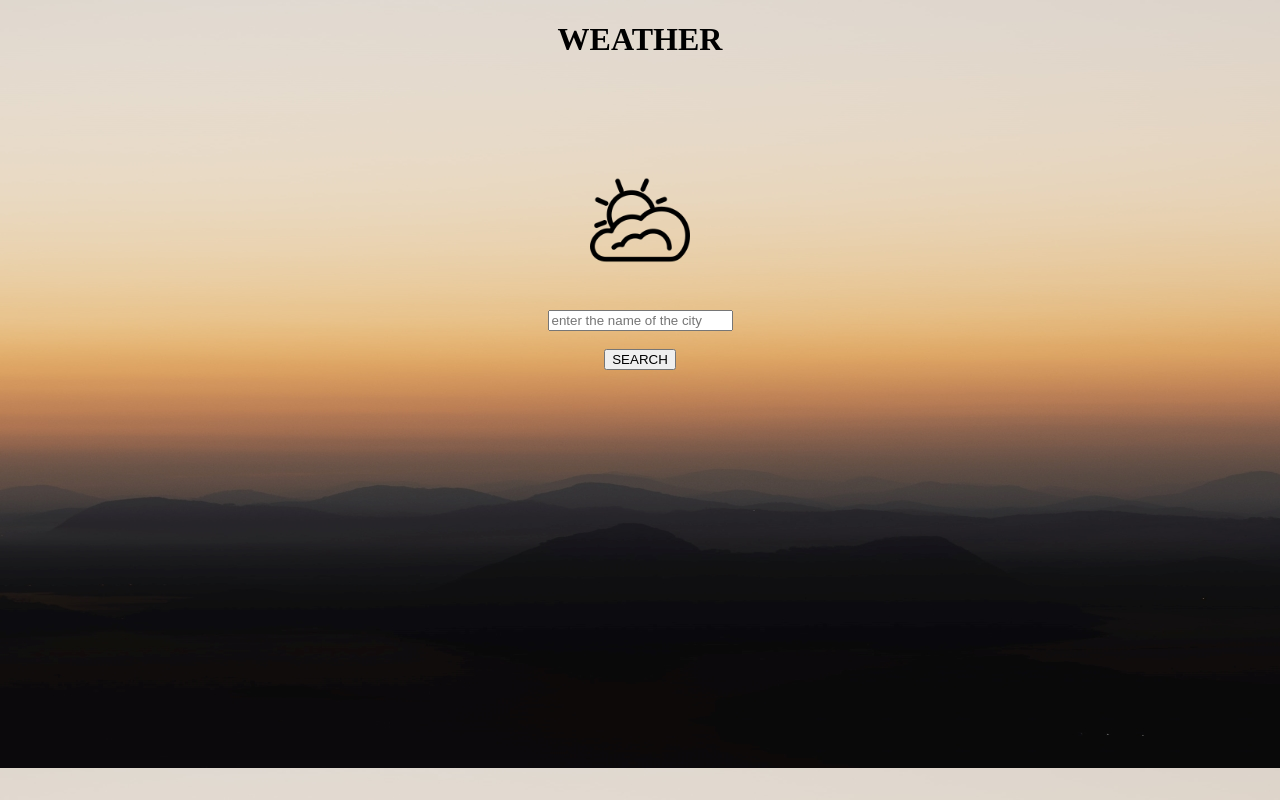
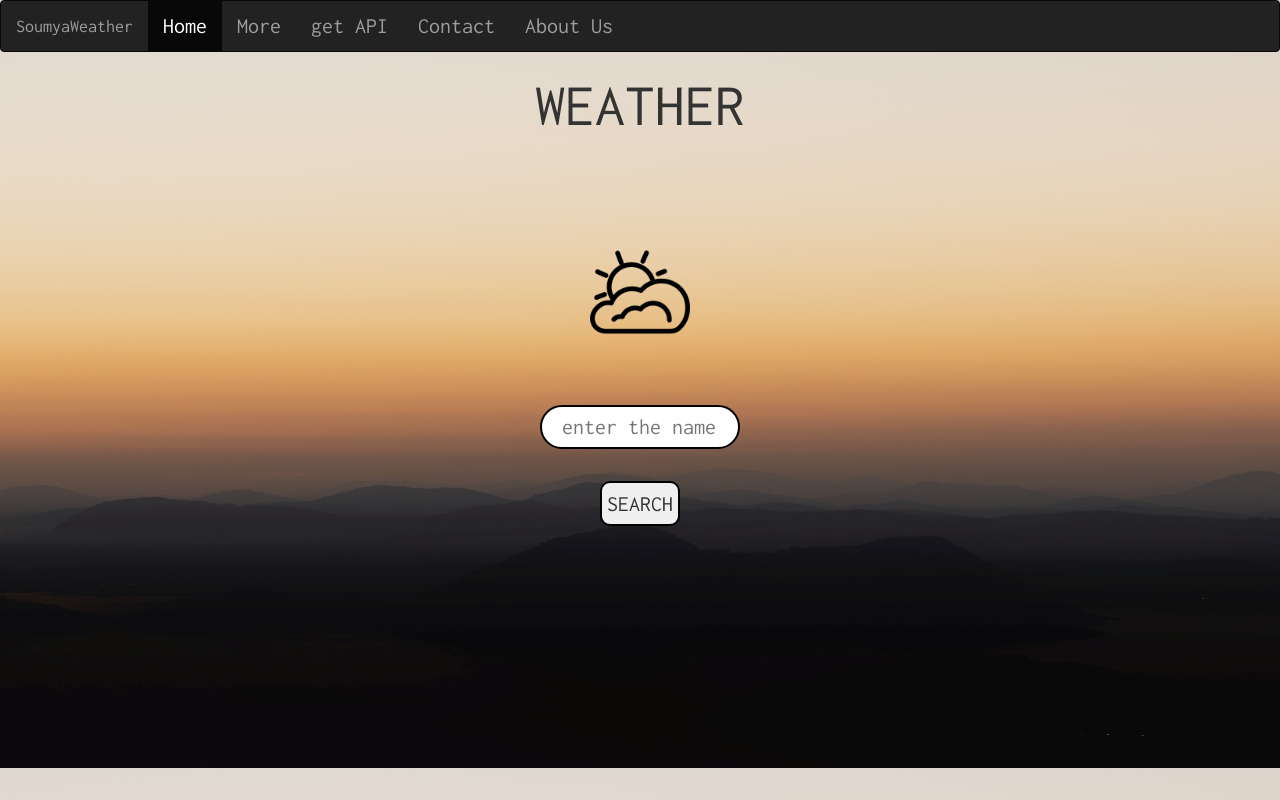
Before and after one commit to A-Little-Hat/Web-Projects, a plain HTML site: page weather/weather.html in a window 1280 px wide. Drawn offline with nearby package versions, Linux system fonts and the light colour scheme.

Commit message:
Add files via upload

```diff
--- a/weather/weather.html
+++ b/weather/weather.html
@@ -4,18 +4,54 @@
     <meta charset="UTF-8">
     <meta name="viewport" content="width=device-width, initial-scale=1.0">
     <title>weather</title>
-</head>
+    <link rel="stylesheet" href="https://maxcdn.bootstrapcdn.com/bootstrap/3.4.1/css/bootstrap.min.css">
+  <script src="https://ajax.googleapis.com/ajax/libs/jquery/3.5.1/jquery.min.js"></script>
+  <script src="https://maxcdn.bootstrapcdn.com/bootstrap/3.4.1/js/bootstrap.min.js"></script>
+  <link href="http://fonts.googleapis.com/css?family=Inconsolata" rel="stylesheet" type="text/css" />
+  <style>
+    body {
+    font-family: 'Inconsolata', serif;
+    font-size: 22px;
+    }
+    </style>
+    </head>
 <body background="bg.jpg">
 
 
+      <nav class="navbar navbar-inverse">
+        <div class="container-fluid">
+          <div class="navbar-header">
+            <button type="button" class="navbar-toggle" data-toggle="collapse" data-target="#myNavbar">
+              <span class="icon-bar"></span>
+              <span class="icon-bar"></span>
+              <span class="icon-bar"></span>
+            </button>
+            <a class="navbar-brand" href="#">SoumyaWeather</a>
+          </div>
+          <div class="collapse navbar-collapse" id="myNavbar">
+            <ul class="nav navbar-nav">
+              <li class="active"><a href="#">Home</a></li>
+              <li><a href="#">More</a></li>
+              <li><a href="#">get API</a></li>
+              <li><a href="#">Contact</a></li>
+              <li><a href="#">About Us</a></li>
+            </ul>
+          </div>
+        </div>
+      </nav>
+
     <center>
-        <h1>WEATHER</h1>
-        <br><br><br><br><br>
+        <h1 style="font-size: 60px;">WEATHER</h1>
+        <br><br><br>
         <img src="icon.png" height="100" width="100" >
         <br><br><br>
-    <input type="text" id="city" placeholder="enter the name of the city">
+    <input type="text" id="city" style="border-radius: 25px;
+    border: 2px solid rgb(0, 0, 0);
+    padding: 20px;
+    width: 200px;
+    height: 15px;" placeholder="enter the name of the city">
     <br><br>
-    <button id="btn"  type="submit">SEARCH</button>
+    <button id="btn" style="border-radius: 10px; border: 2px solid rgb(0, 0, 0); padding: 5px; " type="submit">SEARCH</button>
 
 
 
@@ -58,5 +94,6 @@
         };
 
     </script>
+
 </body>
 </html>
```
